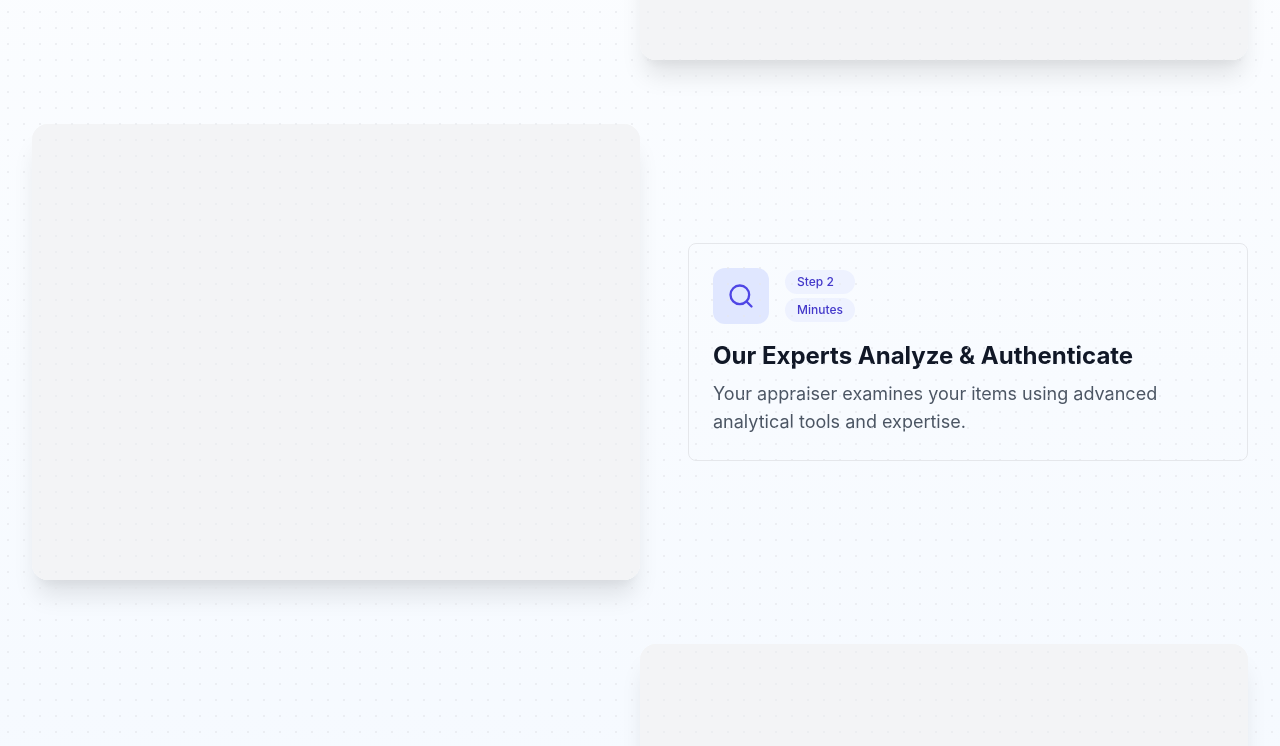
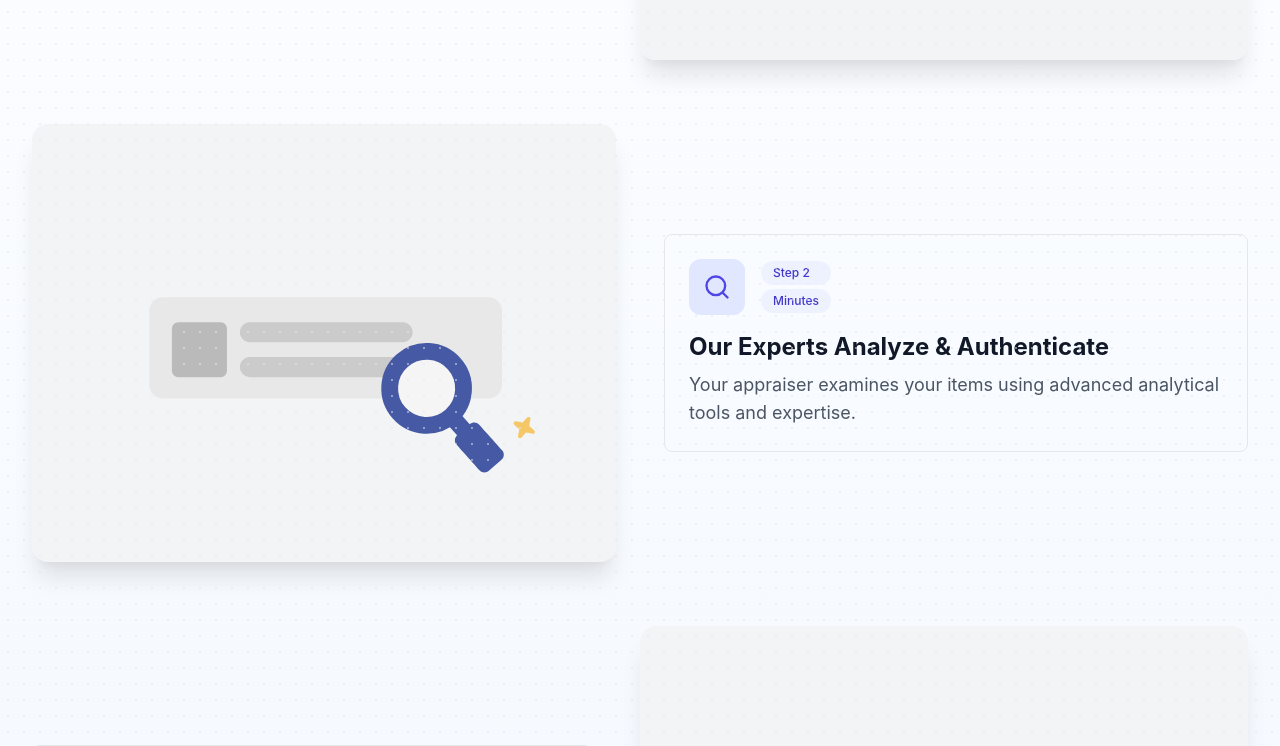
Before and after one commit to Appraisily/art-appraisers-landing, a React (Vite) app: page / in a window 1280 px wide. Shown: the part 2860-3606 px from the top of the page. Built offline with nearby package versions, Linux system fonts and the light colour scheme.

Commit message:
Enhance Process component: Integrate LottieAnimation for specific steps, improving visual engagement and maintaining LazyImage for other steps. Update rendering logic to conditionally display animations based on step index.

```diff
--- a/src/components/sections/Process.tsx
+++ b/src/components/sections/Process.tsx
@@ -1,6 +1,7 @@
 import React from 'react';
 import { Upload, Search, TrendingUp, FileText, Clock, ArrowRight } from 'lucide-react';
 import LazyImage from '../core/media/LazyImage';
+import LottieAnimation from '../core/media/LottieAnimation';
 import { Container, Section } from '../core/Container';
 import Button from '../core/Button';
 import Badge from '../core/Badge';
@@ -117,9 +118,17 @@ export default function Process() {
                 </Card>
               </div>
 
-              {/* Step Image */}
+              {/* Step Image or Lottie Animation */}
               <div className="mt-8 lg:mt-0 lg:w-1/2">
                 <div className="relative aspect-[4/3] overflow-hidden rounded-2xl shadow-xl bg-gray-100 group">
+                  {(index === 1 || index === 3) ? (
+                    <LottieAnimation
+                      src={`/lotties/step${index + 1}.json`}
+                      className="w-full h-full"
+                      loop={true}
+                      autoplay={true}
+                    />
+                  ) : (
                     <LazyImage
                       src={step.image}
                       alt={step.imageAlt}
@@ -129,6 +138,7 @@ export default function Process() {
                       placeholderColor="#f9fafb"
                       blurAmount={10}
                     />
+                  )}
                 </div>
               </div>
             </div>
```
Lines whose indentation alone changed are shown as unchanged.
